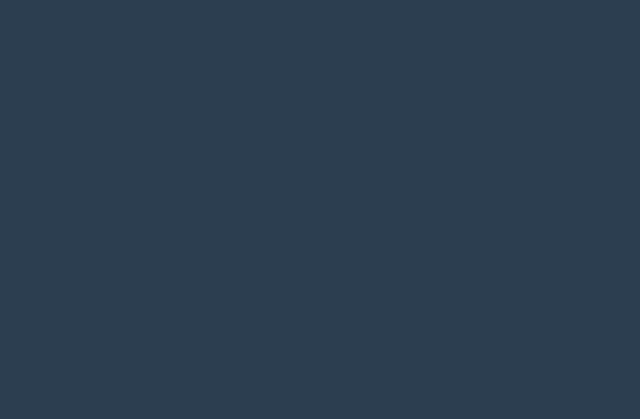
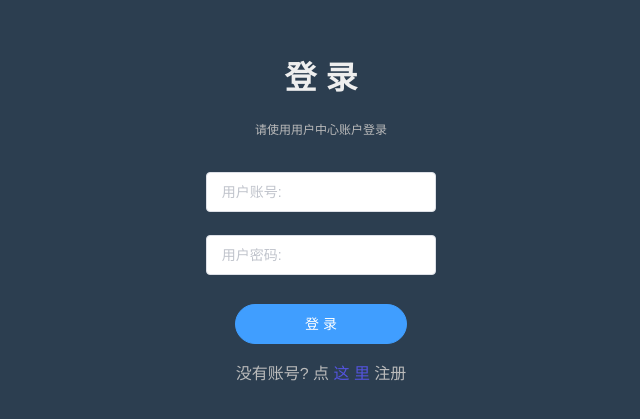
Before and after one commit to surkaa/kaa-todo-list-forntend, a Vue app: page /login in a window 1280 px wide. Shown: the part 135-554 px from the top of the page, without its empty margins (319-959 px from the left). Built offline with nearby package versions, Linux system fonts and the light colour scheme.

Commit message:
删除Auth页面 直接使用登陆注册当作页面

```diff
--- a/src/views/AuthPage.vue
+++ /dev/null
@@ -1,11 +0,0 @@
-<template>
-  <div class="auth">
-  </div>
-</template>
-
-<script>
-</script>
-
-<style scoped>
-
-</style>
--- /dev/null
+++ b/src/views/LoginComponent.vue
@@ -0,0 +1,79 @@
+<template>
+  <div class="login">
+    <h1>登 录</h1>
+    <p style="font-size: 12px">请使用用户中心账户登录</p>
+    <el-input
+        v-model="login.account"
+        type="text"
+        maxlength="256"
+        minlength="6"
+        placeholder="用户账号: "
+    />
+    <el-input
+        v-model="login.password"
+        type="password"
+        maxlength="512"
+        minlength="8"
+        placeholder="用户密码: "
+        show-password
+        @keydown.enter.native="loginAction"
+    />
+    <el-button
+        type="primary"
+        round
+        style="width: 60%;"
+        @click="loginAction"
+    >登 录
+    </el-button>
+    <p>没有账号? 点
+      <router-link to="register"
+                   style="text-decoration: none; color:#5454de;"
+      >这 里
+      </router-link>
+      注册
+    </p>
+  </div>
+</template>
+
+<script>
+export default {
+  data() {
+    return {
+      login: {
+        account: "",
+        password: ""
+      }
+    }
+  },
+  methods: {
+    loginAction() {
+      console.log('login')
+    }
+  }
+}
+</script>
+
+<style scoped>
+.login {
+  width: 320px;
+  height: 500px;
+  padding: 16px;
+}
+
+.login h1 {
+  color: #eee;
+}
+
+.login p {
+  color: #bbb;
+}
+
+.login .el-input {
+  width: 80%;
+  margin-top: 8%;
+}
+
+.login .el-button {
+  margin-top: 10%;
+}
+</style>
--- /dev/null
+++ b/src/views/RegisterComponent.vue
@@ -0,0 +1,87 @@
+<template>
+  <div class="register">
+    <h1>注 册</h1>
+    <el-input
+        v-model="login.account"
+        type="text"
+        maxlength="256"
+        minlength="6"
+        placeholder="用户账号: "
+    />
+    <el-input
+        v-model="login.password"
+        type="password"
+        maxlength="512"
+        minlength="8"
+        placeholder="用户密码: "
+        show-password
+    />
+    <el-input
+        v-model="login.rePassword"
+        type="password"
+        maxlength="512"
+        minlength="8"
+        placeholder="确认密码: "
+        show-password
+        @keydown.enter.native="registerAction"
+    />
+    <el-button
+        type="primary"
+        round
+        style="width: 60%;"
+        @click="registerAction"
+    >注 册
+    </el-button>
+    <p>已有账号? 点
+      <router-link to="login"
+                   style="text-decoration: none; color:#5454de;"
+      >这 里
+      </router-link>
+      登录
+    </p>
+  </div>
+</template>
+
+<script>
+export default {
+  data() {
+    return {
+      login: {
+        account: "",
+        password: "",
+        rePassword: "",
+      }
+    }
+  },
+  methods: {
+    registerAction() {
+      console.log('register')
+    }
+  }
+}
+</script>
+
+<style scoped>
+.register {
+  width: 320px;
+  height: 500px;
+  padding: 16px;
+}
+
+.register h1 {
+  color: #eee;
+}
+
+.register p {
+  color: #bbb;
+}
+
+.register .el-input {
+  width: 80%;
+  margin-top: 8%;
+}
+
+.register .el-button {
+  margin-top: 10%;
+}
+</style>
```
Also changed, not shown: src/router/index.ts (+7 -2 lines).
